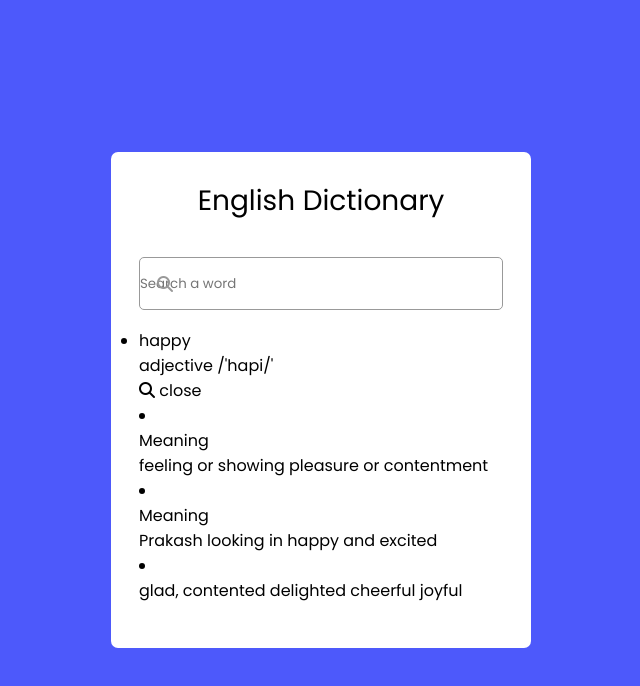
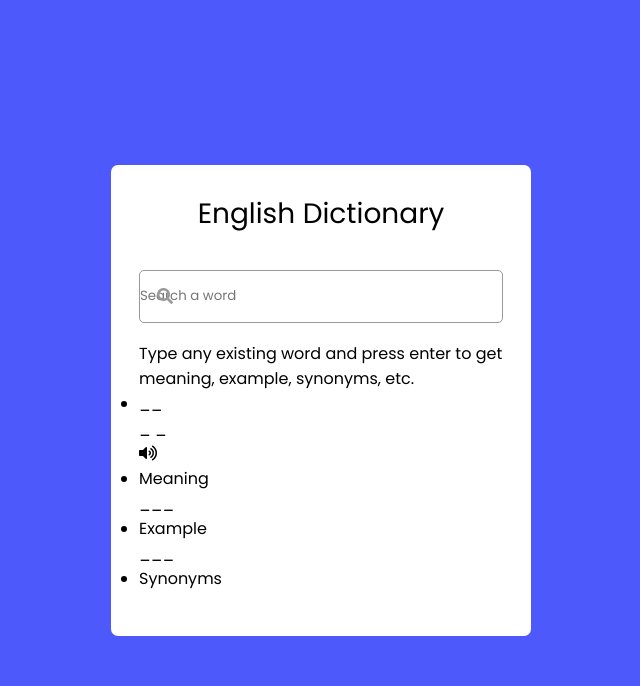
Before and after one commit to Pallavi-Shtgr/Dictionary-app-js-, a plain HTML site: page index.html in a window 1280 px wide. Shown: the whole page, without its empty margins (319-959 px from the left). Drawn offline with Linux system fonts and the light colour scheme.

Commit message:
add the html file

```diff
--- a/index.html
+++ b/index.html
@@ -1,58 +1,56 @@
 <!DOCTYPE html>
-<html lang="en">
+
+<html lang="en" dir="ltr">
   <head>
-    <meta charset="UTF-8">
+        <meta charset="utf-8">
+        <title>Dictionary App in JavaScript | CodingNepal</title>
+        <link rel="stylesheet" href="style.css">
         <meta name="viewport" content="width=device-width, initial-scale=1.0">
-    <link rel="stylesheet" href="style.css">
-    <link rel="stylesheet" href="https://cdnjs.cloudflare.com/ajax/libs/font-awesome/6.5.1/css/all.min.css">
-    <title>Dictionary App </title>
+
+    <link rel="stylesheet" href="https://fonts.googleapis.com/icon?family=Material+Icons">
+    <link rel="stylesheet" href="https://cdnjs.cloudflare.com/ajax/libs/font-awesome/5.15.3/css/all.min.css"/>
   </head>
   <body>
     <div class="wrapper">
-        <header> English Dictionary </header>
+      <header>English Dictionary</header>
       <div class="search">
-            <input type="text" placeholder="Search a word">
+        <input type="text" placeholder="Search a word" required spellcheck="false">
         <i class="fas fa-search"></i>
         <span class="material-icons">close</span>
       </div>
+      <p class="info-text">Type any existing word and press enter to get meaning, example, synonyms, etc.</p>
       <ul>
         <li class="word">
           <div class="details">
-            <p> happy </p>
-            <span> adjective  /'hapi/'</span>
+            <p>__</p>
+            <span>_ _</span>
           </div>
-        <i class="fas fa-search"></i>
-        <span class="material-icons"> close</span>
+          <i class="fas fa-volume-up"></i>
         </li>
-
-        </ul>
         <div class="content">
           <li class="meaning">
             <div class="details">
-                    <p> Meaning </p>
-                    <span> feeling or showing pleasure or contentment</span>
+              <p>Meaning</p>
+              <span>___</span>
             </div>
           </li>
-            <li class="exapmle">
-                <div class="Example">
-                    <p> Meaning </p>
-                    <span>Prakash looking in happy and excited</span>
+          <li class="example">
+            <div class="details">
+              <p>Example</p>
+              <span>___</span>
             </div>
           </li>
           <li class="synonyms">
             <div class="details">
-                    <div class="list">
-                        <span> glad, </span>
-                        <span> contented </span>
-                        <span>delighted </span>
-                        <span> cheerful</span>
-                        <span> joyful</span>
-                    </div>
-
+              <p>Synonyms</p>
+              <div class="list"></div>
             </div>
           </li>
         </div>
+      </ul>
     </div>
+
+    <script src="script.js"></script>
 
   </body>
 </html>
```
Lines whose indentation alone changed are shown as unchanged.
